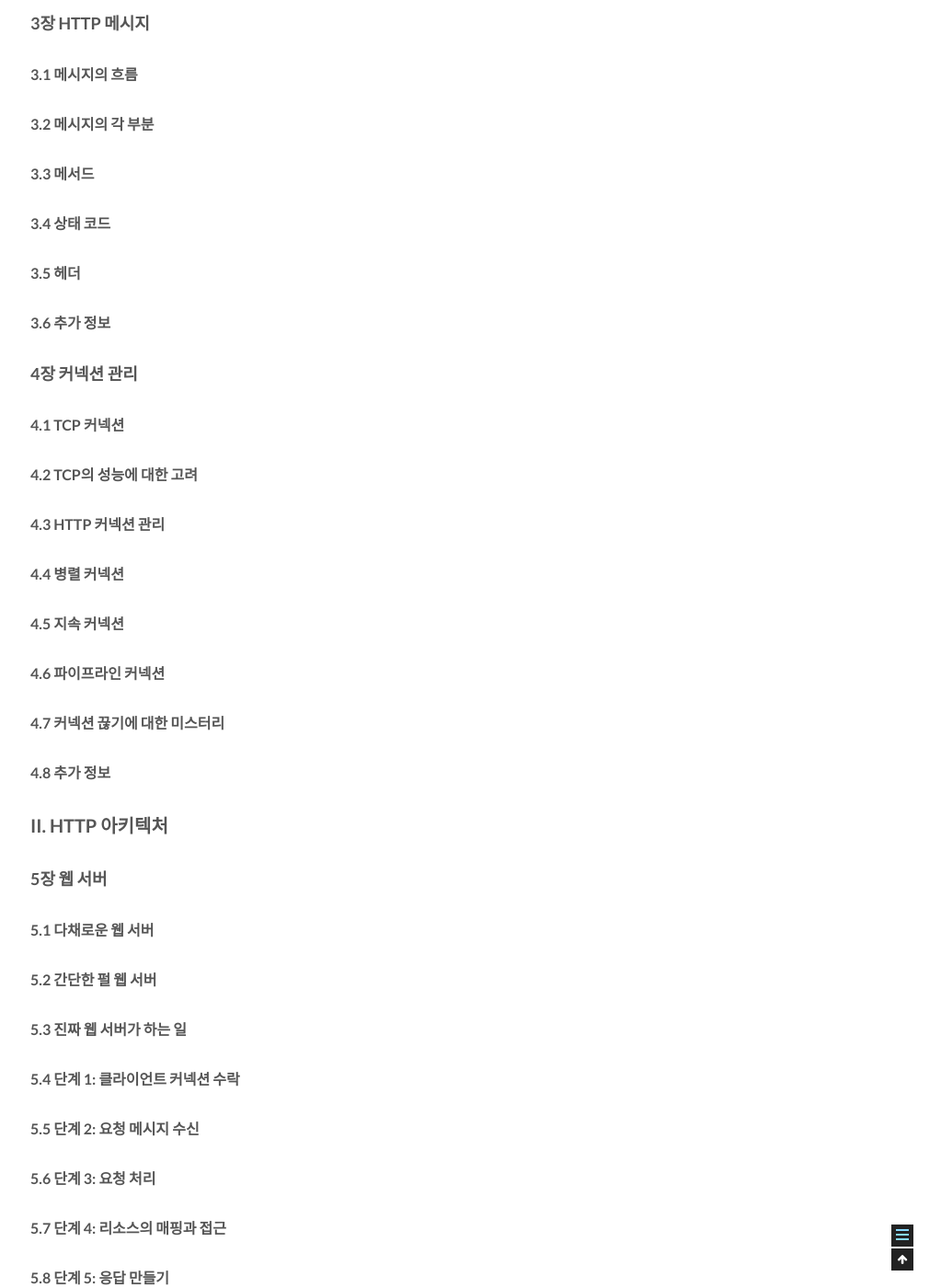
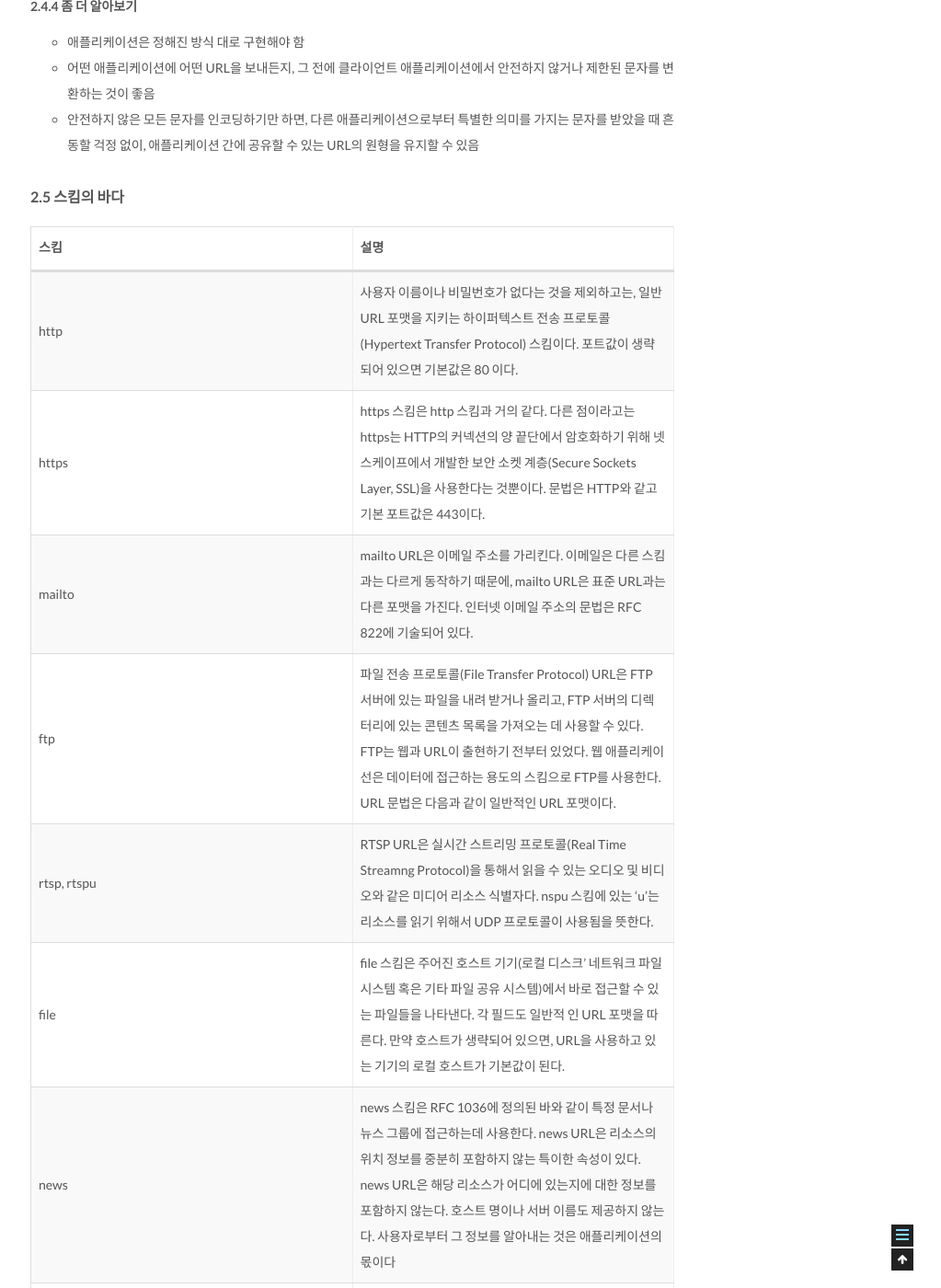
Before and after one commit to csj4032/csj4032.github.io, a Jekyll site: the page built from _posts/2018-01-21-HTTP완벽가이드.md, in a window 1280 px wide and 1400 px high, scrolled down 15223 px. Shown: the whole window at 92% size, without its empty margins (257-1280 px from the left). Built offline with Jekyll 4.4.1, drawn with Linux system fonts in a browser that asks for light colours; some of the changed text lies outside the part shown.

Commit message:
HTTP완벽가이드 포스팅 수정

```diff
--- a/_posts/2018-01-21-HTTP완벽가이드.md
+++ b/_posts/2018-01-21-HTTP완벽가이드.md
@@ -313,7 +313,7 @@ tags:
 * 이스케이프 문자열은 US-ASCll에서 사용이 금지된 문자들로, 특정 문자나 데이터를 인코딩할 수 있게 함으로써 이동성과 완성도를 높임
 
 ##### 2.4.2 인코딩 체계
-* 인코딩은 안전하지않은 문지를 퍼 센티 지 기호(%)로 시 작해 , ASCII 코드로 표현되는 두 개 의 16진수 숫자로 이루어 진 '이스케이프' 문자로 바꿈
+* 인코딩은 안전하지않은 문지를 퍼센티지 기호(%)로 시작해 , ASCII 코드로 표현되는 두 개의 16진수 숫자로 이루어진 '이스케이프' 문자로 바꿈
 
 | 문자 | ASCII코드| URL의 예 |
 | --- | --- | --- |
@@ -338,8 +338,26 @@ tags:
 | @ & = | 특정 스킴에서 특별한 의미가 있기 때문에 선점 |
 | {} \| · \ ~ [] \` | 게이트웨이와 같은 여러 전송 에이전트에서 불안전하게 다루기 때문에 제한됨 |
 | <> " | 안전하지 않음. 웹 문서에서 URL을 구분 지어 표시하듯이(예를 들어 'http://www.joes-hardware.com'), URL 범위 밖에서 역할이 있는 문자이기 때문에 반드시 인코딩해야 한다 |
+| 0x00-0x1F, 0x7F | 제한됨. 이 16진수 범위에 속하는 문자들은 인쇄되지 않는 US-ASCII 문지다 |
+| > 0x7F | 제한됨. 이 16진수 범위에 속하는 문자들은 7비트 US-ASCII 문자가 아니다 |
+
+##### 2.4.4 좀 더 알아보기
+* 애플리케이션은 정해진 방식 대로 구현해야 함
+* 어떤 애플리케이션에 어떤 URL을 보내든지, 그 전에 클라이언트 애플리케이션에서 안전하지 않거나 제한된 문자를 변환하는 것이 좋음
+* 안전하지 않은 모든 문자를 인코딩하기만 하면, 다른 애플리케이션으로부터 특별한 의미를 가지는 문자를 받았을 때 흔동할 걱정 없이, 애플리케이션 간에 공유할 수 있는 URL의 원형을 유지할 수 있음
 
 #### 2.5 스킴의 바다
+
+| 스킴 | 설명 |
+| --- | --- |
+| http | 사용자 이름이나 비밀번호가 없다는 것을 제외하고는, 일반 URL 포맷을 지키는 하이퍼텍스트 전송 프로토콜(Hypertext Transfer Protocol) 스킴이다. 포트값이 생략되어 있으면 기본값은 80 이다. |
+| https | https 스킴은 http 스킴과 거의 같다. 다른 점이라고는 https는 HTTP의 커넥션의 양 끝단에서 암호화하기 위해 넷스케이프에서 개발한 보안 소켓 계층(Secure Sockets Layer, SSL)을 사용한다는 것뿐이다. 문법은 HTTP와 같고 기본 포트값은 443이다. |
+| mailto | mailto URL은 이메일 주소를 가리킨다. 이메일은 다른 스킴과는 다르게 동작하기 때문에, mailto URL은 표준 URL과는 다른 포맷을 가진다. 인터넷 이메일 주소의 문법은 RFC 822에 기술되어 있다. |
+| ftp | 파일 전송 프로토콜(File Transfer Protocol) URL은 FTP 서버에 있는 파일을 내려 받거나 올리고, FTP 서버의 디렉터리에 있는 콘텐츠 목록을 가져오는 데 사용할 수 있다. FTP는 웹과 URL이 출현하기 전부터 있었다. 웹 애플리케이선은 데이터에 접근하는 용도의 스킴으로 FTP를 사용한다. URL 문법은 다음과 같이 일반적인 URL 포맷이다. |
+| rtsp, rtspu | RTSP URL은 실시간 스트리밍 프로토콜(Real Time Streamng Protocol)을 통해서 읽을 수 있는 오디오 및 비디오와 같은 미디어 리소스 식별자다. nspu 스킴에 있는 'u'는 리소스를 읽기 위해서 UDP 프로토콜이 사용됨을 뜻한다. |
+| file | file 스킴은 주어진 호스트 기기(로컬 디스크' 네트워크 파일 시스템 혹은 기타 파일 공유 시스템)에서 바로 접근할 수 있는 파일들을 나타낸다. 각 필드도 일반적 인 URL 포맷을 따른다. 만약 호스트가 생략되어 있으면, URL을 사용하고 있는 기기의 로컬 호스트가 기본값이 된다. |
+| news | news 스킴은 RFC 1036에 정의된 바와 같이 특정 문서나 뉴스 그룹에 접근하는데 사용한다. news URL은 리소스의 위치 정보를 중분히 포함하지 않는 특이한 속성이 있다. news URL은 해당 리소스가 어디에 있는지에 대한 정보를 포함하지 않는다. 호스트 명이나 서버 이름도 제공하지 않는다. 사용자로부터 그 정보를 알아내는 것은 애플리케이션의 몫이다 |
+| telnet | telnet 스킴은 대화형 서비스에 접근하는데 사용한다. tenet URL 자체가 객체를 가리키지는 않지만, 리소스라고 할 수 있는 대화형 애플라케이션은 이 telnet 프로토콜을 통해 접근할 수 있다. |
 
 #### 2.6 미래
 
```
